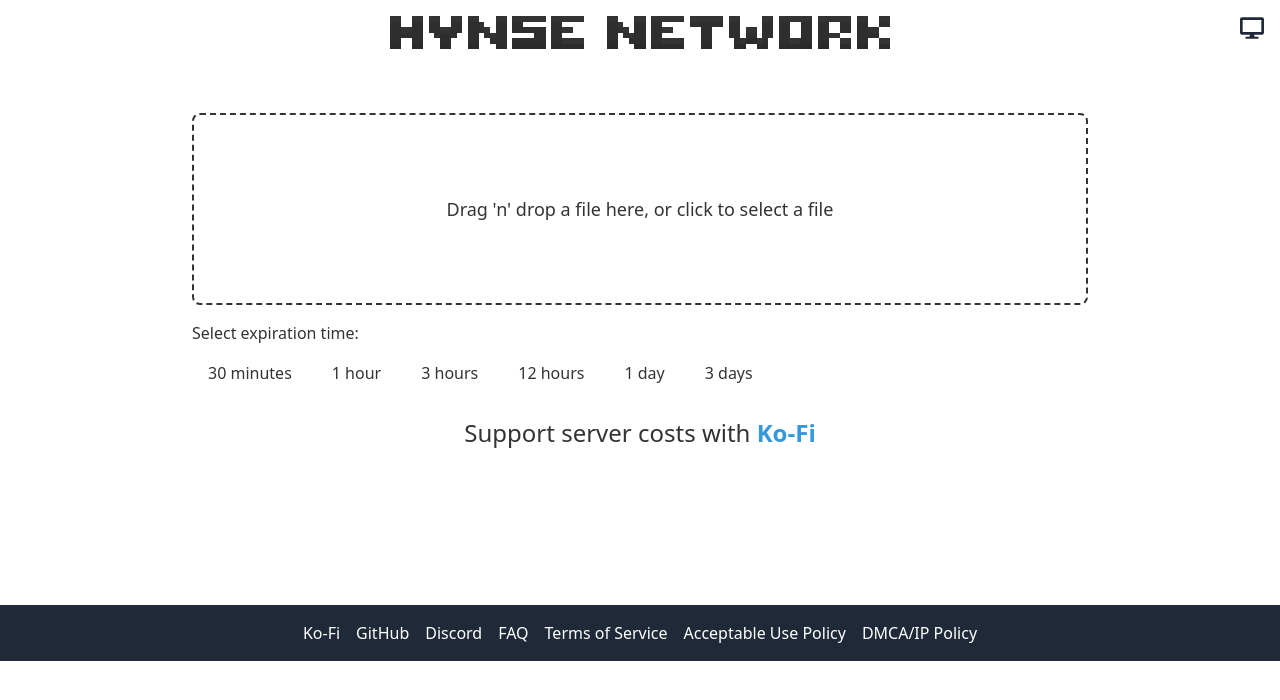
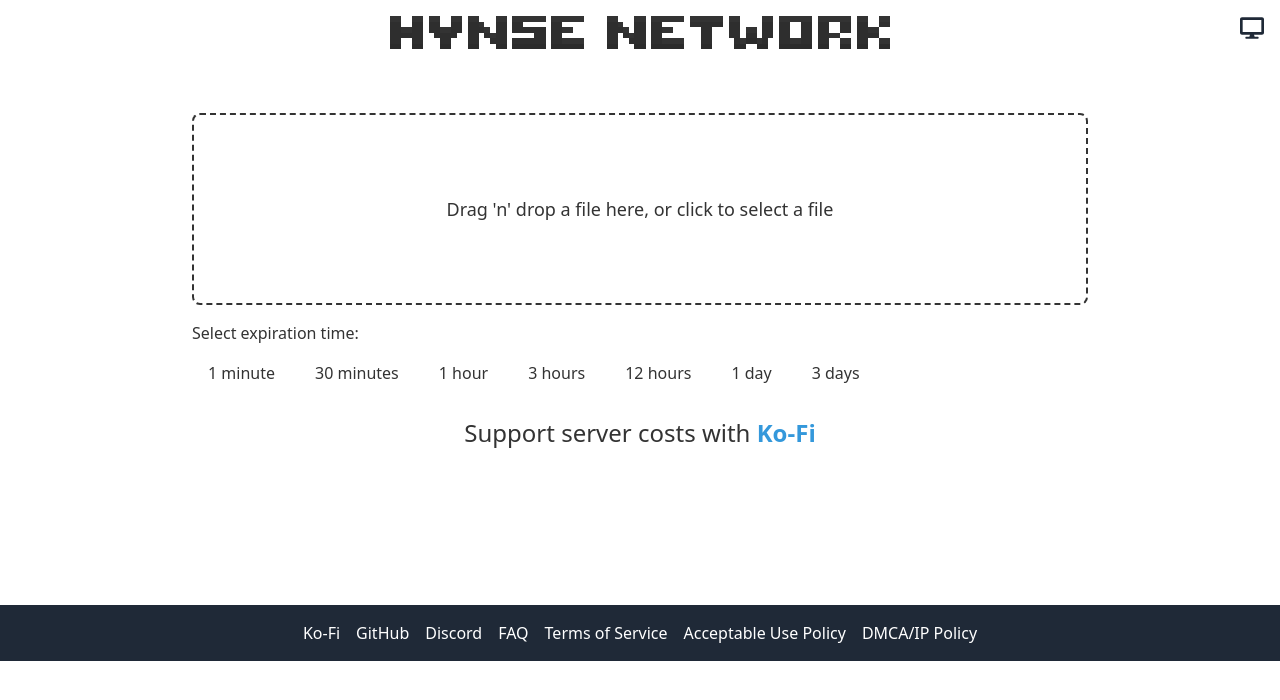
Before and after one commit to MidnightTale/hynse-upload, a Next.js app: page / in a window 1280 px wide. Shown: the top 700 px of the page. Built offline with nearby package versions, Linux system fonts and the light colour scheme.

Commit message:
centralize expiration config

```diff
--- a/config.js
+++ b/config.js
@@ -20,8 +20,8 @@ const config = {
   upload: {
     expiration: 3 * 60, // Default file expiration time in minutes (3 hours)
     url: '/api/upload', // API endpoint for file uploads
-    defaultExpirationTime: 30, // Default expiration time option in minutes
-    expirationOptions: [30, 60, 180, 720, 1440, 4320], // Available expiration time options in minutes
+    defaultExpirationTime: 1, // Default expiration time option in minutes
+    expirationOptions: [ 1, 30, 60, 180, 720, 1440, 4320], // Available expiration time options in minutes
   },
   // Rate limiting configuration
   rateLimit: {
--- a/src/components/FileUpload/ExpirationSelector.jsx
+++ b/src/components/FileUpload/ExpirationSelector.jsx
@@ -11,6 +11,15 @@ const ExpirationSelector = ({ expirationTime, setExpirationTime }) => {
     } catch (error) {
       logError('Error setting expiration time', { error: error.message }, 500);
     }
+  };
+
+  const formatExpirationTime = (minutes) => {
+    if (minutes === 1) return '1 minute';
+    if (minutes < 60) return `${minutes} minutes`;
+    if (minutes === 60) return '1 hour';
+    if (minutes < 1440) return `${minutes / 60} hours`;
+    if (minutes === 1440) return '1 day';
+    return `${minutes / 1440} days`;
   };
 
   return (
@@ -27,11 +36,7 @@ const ExpirationSelector = ({ expirationTime, setExpirationTime }) => {
                 : 'bg-button-background text-button-text hover:bg-button-hover'
             }`}
           >
-            {minutes === 30 ? '30 minutes' :
-             minutes === 60 ? '1 hour' :
-             minutes === 180 ? '3 hours' :
-             minutes === 720 ? '12 hours' :
-             minutes === 1440 ? '1 day' : '3 days'}
+            {formatExpirationTime(minutes)}
           </button>
         ))}
       </div>
--- a/src/components/FileUpload/useFileUpload.jsx
+++ b/src/components/FileUpload/useFileUpload.jsx
@@ -16,13 +16,19 @@ const useFileUpload = () => {
   const [expirationTime, setExpirationTime] = useState(config.upload.defaultExpirationTime);
   const [history, setHistory] = useState([]);
 
-  // Load history from localStorage
+  // Load history from localStorage and remove expired items
   useEffect(() => {
     try {
       const savedHistory = JSON.parse(localStorage.getItem('uploadHistory') || '[]');
       if (Array.isArray(savedHistory)) {
-        setHistory(savedHistory);
-        logInfo('Upload history loaded from localStorage', { historyLength: savedHistory.length });
+        const currentTime = Date.now();
+        const updatedHistory = savedHistory.filter(item => {
+          const expirationTime = new Date(item.timestamp).getTime() + item.expirationTime * 60000;
+          return currentTime < expirationTime;
+        });
+        setHistory(updatedHistory);
+        localStorage.setItem('uploadHistory', JSON.stringify(updatedHistory));
+        logInfo('Upload history loaded and cleaned from localStorage', { historyLength: updatedHistory.length });
       } else {
         throw new Error('Invalid history format');
       }
@@ -53,8 +59,13 @@ const useFileUpload = () => {
         i === index ? { ...item, ...newData, expirationTime } : item
       );
       try {
-        localStorage.setItem('uploadHistory', JSON.stringify(updatedHistory));
-        logInfo('History item updated', { index, newData });
+        const currentTime = Date.now();
+        const cleanedHistory = updatedHistory.filter(item => {
+          const itemExpirationTime = new Date(item.timestamp).getTime() + item.expirationTime * 60000;
+          return currentTime < itemExpirationTime;
+        });
+        localStorage.setItem('uploadHistory', JSON.stringify(cleanedHistory));
+        logInfo('History item updated and expired items removed', { index, newData });
       } catch (error) {
         logError('Error updating history item', { error: error.message });
       }
```
